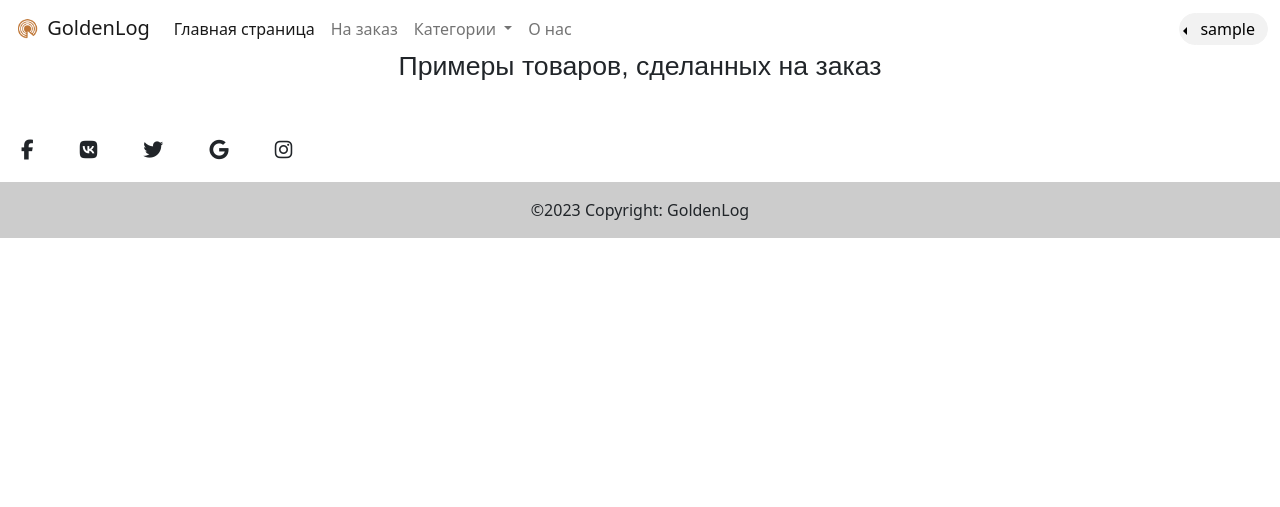
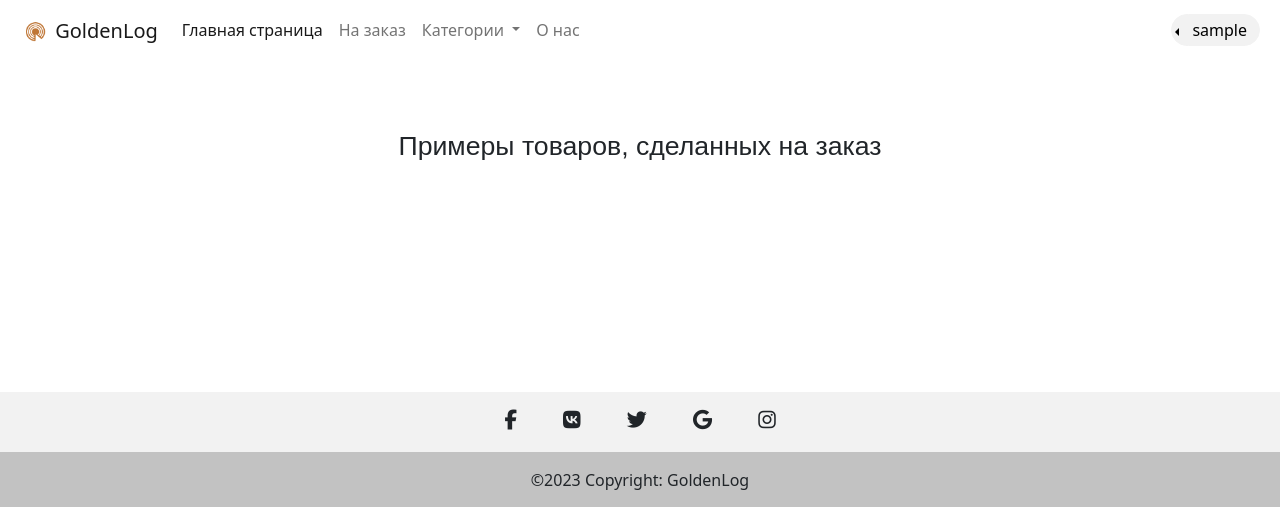
Before and after one commit to myrahkis/goldenlog, a Django app: page /customise/ in a window 1280 px wide. Shown: the top 507 px of the page. Run offline with Django 4.2, Linux system fonts and the light colour scheme; the visitor is signed in with stand-in values (Sample User, id 1); data that the repository does not hold is empty; some libraries are stand-ins or nearby versions.

Commit message:
some layout and style fixes

```diff
--- a/static/css/styleMainPage.css
+++ b/static/css/styleMainPage.css
@@ -148,13 +148,23 @@ p {
     text-align: justify;
 }
 
+.h2-about {
+    text-align: center;
+    margin-bottom: 30px;
+}
+
 .about-img {
     float:left;
     margin-right: 30px;
-    margin-top: 20px;
+    margin-top: 0;
     width: 510px;
     height: 340px;
     margin-bottom: 80px;
+}
+
+.btn-about-info {
+    display: flex;
+    float: start;
 }
 
 /* footer */
@@ -244,10 +254,6 @@ p {
     /*.navbar-expand {*/
     /*    flex-wrap: wrap;*/
     /*}*/
-    .h2-about {
-        text-align: center;
-        margin-bottom: 15px;
-    }
 }
 
 /* Large: 0(320)-575px */
--- a/static/css/styleProducts.css
+++ b/static/css/styleProducts.css
@@ -1,5 +1,26 @@
 * {
     box-sizing: border-box;
+}
+
+/*.navbar {*/
+/*    background-color: transparent;*/
+/*    height: 60px;*/
+/*    position: fixed;*/
+/*    line-height: 65px;*/
+/*    !*text-align: center;*!*/
+/*    padding: 20px 20px;*/
+/*    transition: all 0.3s ease-in-out;*/
+/*}*/
+
+/*.highlight {*/
+/*    padding: 20px 20px;*/
+/*    background-color: #F2F2F2;*/
+/*}*/
+
+.h4-creative {
+    text-align: center;
+    margin-top: 130px;
+    margin-bottom: 80px;
 }
 
 .product-grid {
@@ -32,7 +53,7 @@
     padding: 10px 26px;
     position: absolute;
     left: 0;
-    bottom: -60px;
+    bottom: -75px;
     transition: all 0.3s ease 0s;
 }
 .product-grid:hover .add-to-cart{ bottom: 0; }
@@ -97,3 +118,15 @@ h4 {
     font-family: 'Poppins', sans-serif;
     font-size: 20pt;
 }
+
+/*.footer {*/
+/*    display: flex;*/
+/*    flex-direction: column;*/
+/*    position: static;*/
+/*    left: 0;*/
+/*    right: 0;*/
+/*    width: 100%;*/
+/*    text-align: center;*/
+/*    background-color: #F2F2F2;*/
+/*    margin-top: 150px;*/
+/*}*/
--- a/static/scripts/navbar.js
+++ b/static/scripts/navbar.js
@@ -7,7 +7,7 @@
 // });
 
 $(window).scroll(function() {
-    if ($(document).scrollTop() > 320) {
+    if ($(document).scrollTop() > 200) {
         $('.navbar').addClass('highlight');
     } else {
         $('.navbar').removeClass('highlight');
--- a/templates/aboutInfo.html
+++ b/templates/aboutInfo.html
@@ -3,10 +3,10 @@
 {% block title %}О нас{% endblock %}
 {% block css %}<link href="{% static 'css/styleMainPage.css' %}" rel="stylesheet">{% endblock %}
 
-<body>
 {% block content %}
     <div class="containerAbout">
         <h1 style="text-align: center; margin-bottom: 30px">О компании</h1>
+        <div class="container">
             <p style="text-align: justify">
                       Наша компания с 2008 года занимается изготовлением широкого ассортимента эксклюзивной  мебели и
                 предметов интерьера из различных пород  древисины (от дуба, ясеня, клена до самых экзотических видов)
@@ -58,5 +58,5 @@
                 В нашем портфолио Вы можете ознакомиться с некоторыми изделиями, изготовленными  ООО «Золотое бревно».
             </p>
         </div>
+    </div>
 {% endblock %}
-</body>
--- a/templates/base.html
+++ b/templates/base.html
@@ -90,6 +90,7 @@
       <!-- Grid container -->
 {#      <div class="container-fluid">#}
         <!-- Section: Social media -->
+        {#style="display: flex; justify-content: center; align-items: center"#}
         <section class="mb-1">
           <!-- Facebook -->
           <a
--- a/templates/categories/creativeProducts.html
+++ b/templates/categories/creativeProducts.html
@@ -1,12 +1,14 @@
 {% extends "base.html" %}
 {% load static %}
 {% block title %}Продукция на заказ{% endblock %}
-{% block css %}<link href="{% static 'css/styleProducts.css' %}" rel="stylesheet">{% endblock %}
+{% block css %}
+    <link href="{% static 'css/styleProducts.css' %}" rel="stylesheet">
+    <link href="{% static 'css/styleMainPage.css' %}" rel="stylesheet">
+{% endblock %}
 
-<body>
 {% block content %}
-    <div class="container" style="margin-top: 50px">
-        <h4 style="text-align: center; margin-bottom: 40px">Примеры товаров, сделанных на заказ</h4>
+<div class="container" style="margin-top: 80px; margin-bottom: 80px">
+    <h4 class="h4-creative">Примеры товаров, сделанных на заказ</h4>
     <div class="row">
         {% for pos in crProdList %}
             <div class="col-md-3 col-sm-6">
@@ -29,4 +31,3 @@
 {#            <img src="https://media.tenor.com/BfGFYekoftQAAAAC/spongebob-squarepants-spongebob.gif" alt="This is an animated gif image, but it does not move"/>#}
 {#        </div>#}
 {% endblock %}
-</body>
--- a/templates/index.html
+++ b/templates/index.html
@@ -89,10 +89,10 @@
                 Обработка заготовок ведется без изготовления дорогостоящих форм. Часть информации вы можете получить,
                 более подробно изучив наш сайт и посетив его тематические разделы. На возникшие вопросы ответят наши менеджеры.
             </p>
+            <h2 class="h2-about">О НАС</h2>
             <img class="about-img" src="{% static 'images/main.jpg' %}" alt="responsive image">
         </div>
         <div class="container">
-            <h2 class="h2-about">О НАС</h2>
             <p class="p-index-about">
                 «Золотое бревно» имеет огромный опыт работы в деревообрабатывающем производстве. Изделия из древесины,
                 изготовленные нашей компанией, прослужат Вам долго и надежно, они сделают уютным и неповторимым ваш дом
@@ -103,7 +103,7 @@
                 начиная от замеров, изготовления и до установки, будут использоваться профессиональные инструменты и оборудование.
             </p>
         </div>
-        <button type="button" class="btn-about btn btn-primary ms-auto"><a class="button" href="{% url 'about' %}"><i style="padding: 7px 2px;"></i>
+        <button type="button" class="btn-about-info btn btn-primary"><a class="button" href="{% url 'about' %}"><i style="padding: 7px 2px;"></i>
             Подробнее</a>
         </button>
     </div>
```
Also changed, not shown: templates/categories/bedroom.html (+6 -5 lines), templates/categories/kitchen.html (+6 -5 lines), templates/categories/lamps.html (+6 -3 lines), templates/user/userInfo.html (+5 -5 lines). Lines whose indentation alone changed are shown as unchanged.
